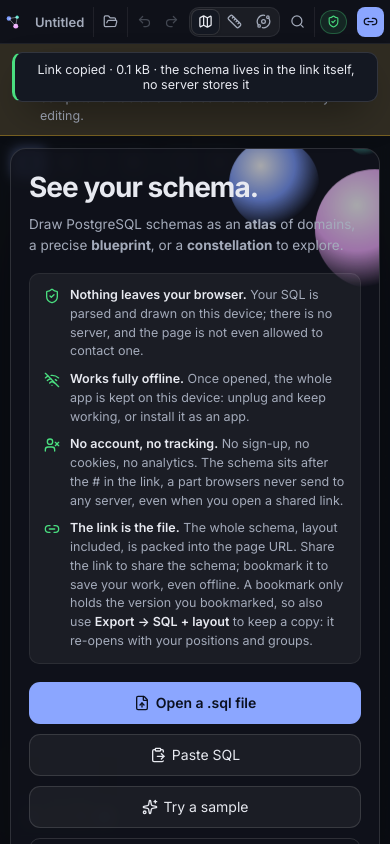
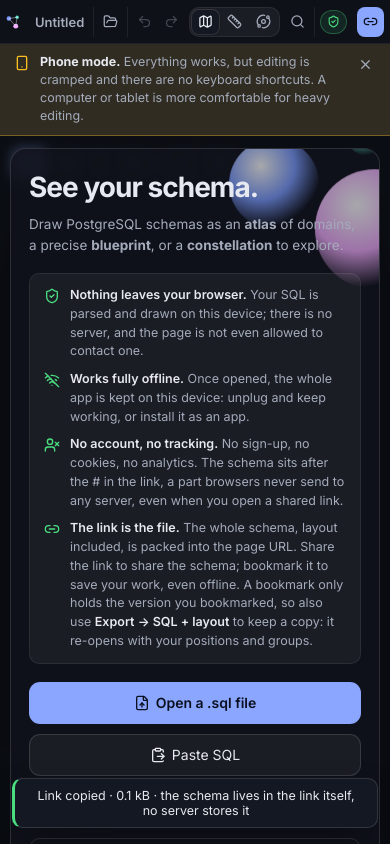
Before and after one commit to Valkea/OpenDBEditor, a React (Vite) app: page / in a window 390 px wide. Both pictures are taken after a click on the button 370 px from the left and 21 px from the top of the page. Built offline with nearby package versions, Linux system fonts and the light colour scheme.

Commit message:
Show toasts at the bottom centre of the canvas, clear of the top bar, the side panels and the table editor

```diff
--- a/src/App.tsx
+++ b/src/App.tsx
@@ -211,15 +211,15 @@ function Shell() {
             <span>Drag a column dot onto another: foreign key</span>
             <span>⌘K: commands</span>
           </div>
+          <div className="toasts">
+            {toasts.map((t) => (
+              <div key={t.id} className={`toast toast-${t.tone}`}>
+                {t.text}
+              </div>
+            ))}
+          </div>
         </div>
         {sqlOpen && <SqlPane />}
-      </div>
-      <div className="toasts">
-        {toasts.map((t) => (
-          <div key={t.id} className={`toast toast-${t.tone}`}>
-            {t.text}
-          </div>
-        ))}
       </div>
       {drag && (
         <div className="dropzone">
--- a/src/styles/app.css
+++ b/src/styles/app.css
@@ -682,7 +682,8 @@ textarea.input { height: auto; padding: 7px 9px; resize: vertical; line-height:
   padding: 6px 14px; border-radius: 99px; background: var(--panel); border: 1px solid var(--line); pointer-events: none; z-index: 5; white-space: nowrap;
 }
 @media (max-width: 1100px) { .legend-hint { display: none; } }
-.toasts { position: fixed; left: 50%; top: 64px; transform: translateX(-50%); display: flex; flex-direction: column; gap: 8px; z-index: 100; pointer-events: none; }
+/* bottom centre of the canvas, above the legend hint: clear of the top bar, the side panels and the table editor */
+.toasts { position: absolute; left: 50%; bottom: 56px; transform: translateX(-50%); display: flex; flex-direction: column; gap: 8px; z-index: 100; pointer-events: none; }
 .toast {
   padding: 9px 16px; border-radius: 10px; background: var(--panel-solid); border: 1px solid var(--line-strong); box-shadow: 0 16px 40px -14px rgba(0, 0, 0, .6);
   font-size: 12.5px; animation: toastIn .3s var(--ease);
@@ -690,7 +691,8 @@ textarea.input { height: auto; padding: 7px 9px; resize: vertical; line-height:
 .toast-ok { border-left: 3px solid var(--ok); }
 .toast-warn { border-left: 3px solid var(--warn); }
 .toast-err { border-left: 3px solid var(--err); }
-@keyframes toastIn { from { opacity: 0; transform: translateY(-8px); } }
+.stage:has(> .inspector) .toasts { left: calc((100% - 416px) / 2); } /* the editor covers the right 12 + 404px */
+@keyframes toastIn { from { opacity: 0; transform: translateY(8px); } }
 .dropzone {
   position: fixed; inset: 12px; border: 2px dashed var(--accent); border-radius: 20px; display: grid; place-items: center; font-size: 22px; font-weight: 650;
   background: color-mix(in srgb, var(--accent) 8%, transparent); color: var(--accent); z-index: 200; pointer-events: none;
@@ -815,7 +817,7 @@ textarea.input { height: auto; padding: 7px 9px; resize: vertical; line-height:
   .palette { top: 56px; }
   .palette [cmdk-input] { font-size: 16px; } /* below 16px iOS zooms the page on focus */
   .palette [cmdk-item] kbd { display: none; } /* no keyboard to use them */
-  .toasts { top: 52px; width: calc(100vw - 24px); }
+  .toasts, .stage:has(> .inspector) .toasts { left: 50%; bottom: calc(16px + env(safe-area-inset-bottom)); width: calc(100% - 24px); } /* the editor is full-screen here */
   .toast { text-align: center; }
 
   .welcome { place-items: start center; overflow-y: auto; padding: 12px 0 24px; }
```
